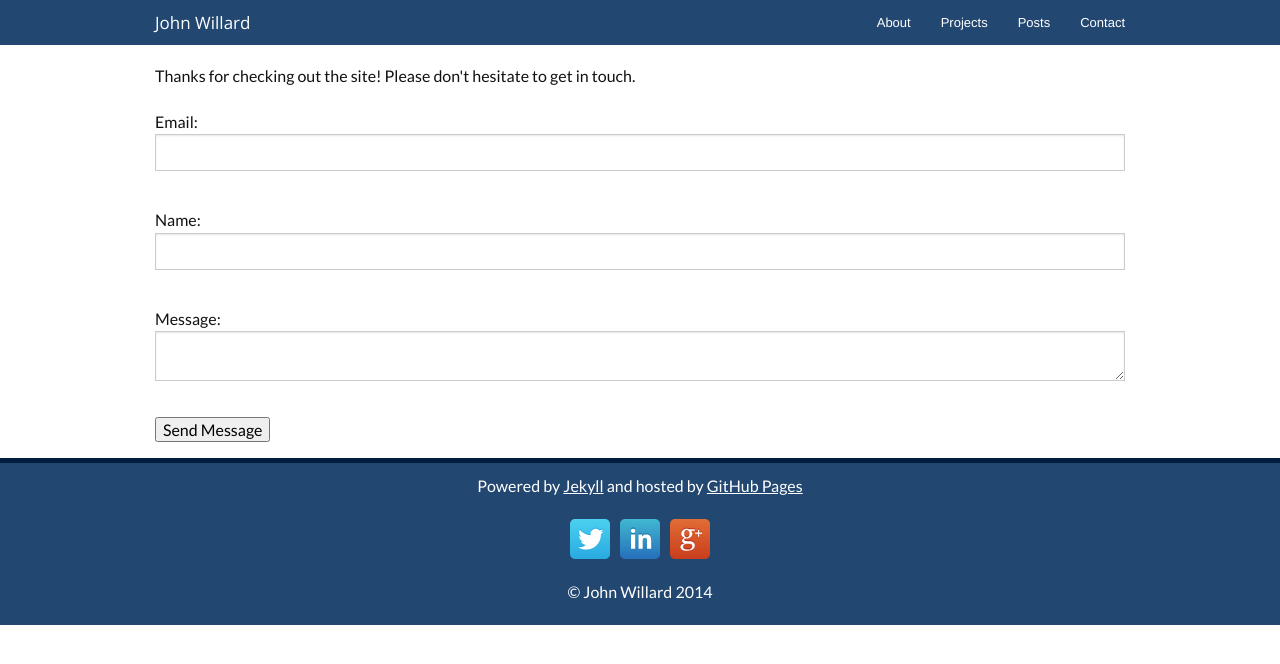
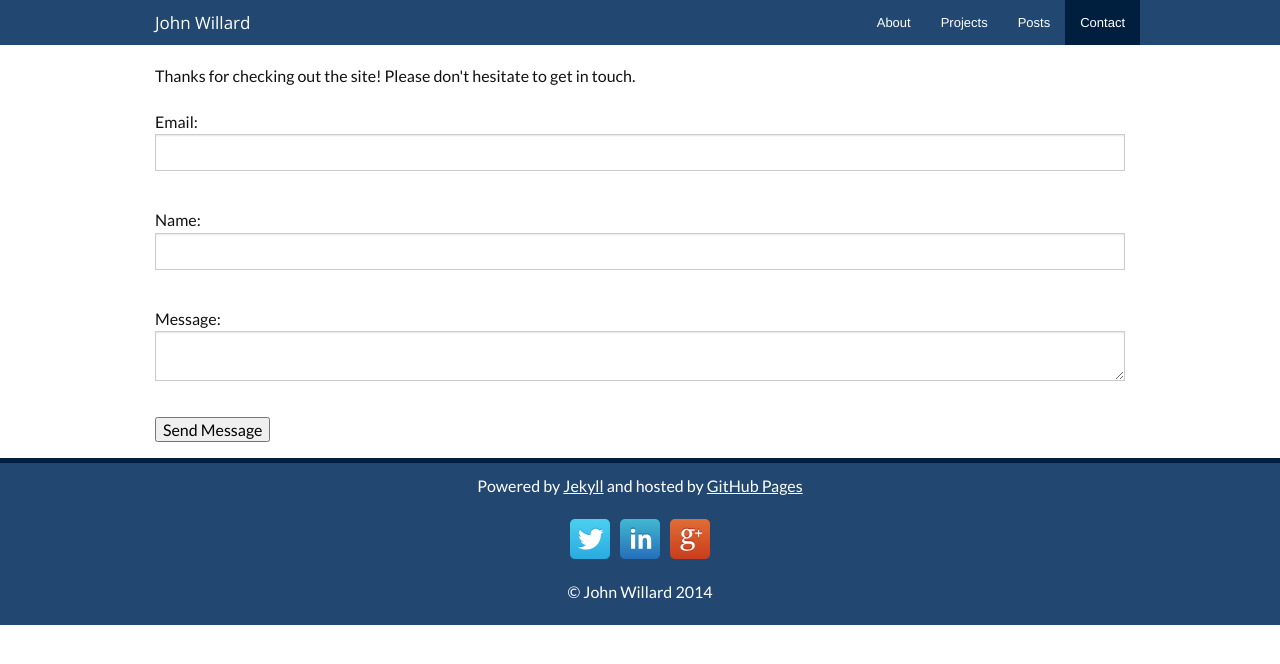
Before and after one commit to jgwil2/jgwil2.github.io, a Jekyll site: the page built from contact/index.html, in a window 1280 px wide. Shown: the top 664 px of the page. Built offline with Jekyll 4.4.1, drawn with Linux system fonts in a browser that asks for light colours; nearby versions of some CDN libraries; library files that are not in the unit come from our copies; Markdown is read by kramdown in place of the engine named in the settings.

Commit message:
nav css/tweet button anchor

```diff
--- a/_layouts/post.html
+++ b/_layouts/post.html
@@ -10,6 +10,9 @@
 			<div class="post">
 			{{ content }}
 			</div>
+
+			<p>Tweet this article!</p>
+			<p><a href="https://twitter.com/share" class="twitter-share-button" data-url="{{ post.url }}" data-lang="en" data-size="medium" data-text="{{ post.title }}" data-count="none">Tweet</a></p>
 
 		</div>
 
```
Also changed, not shown: css/blog.min.css.
